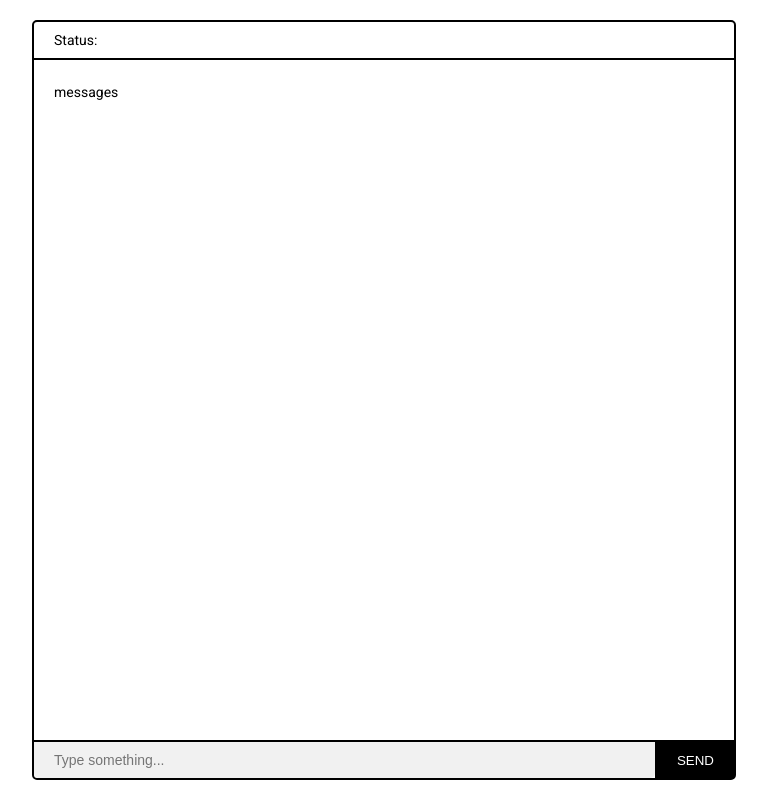
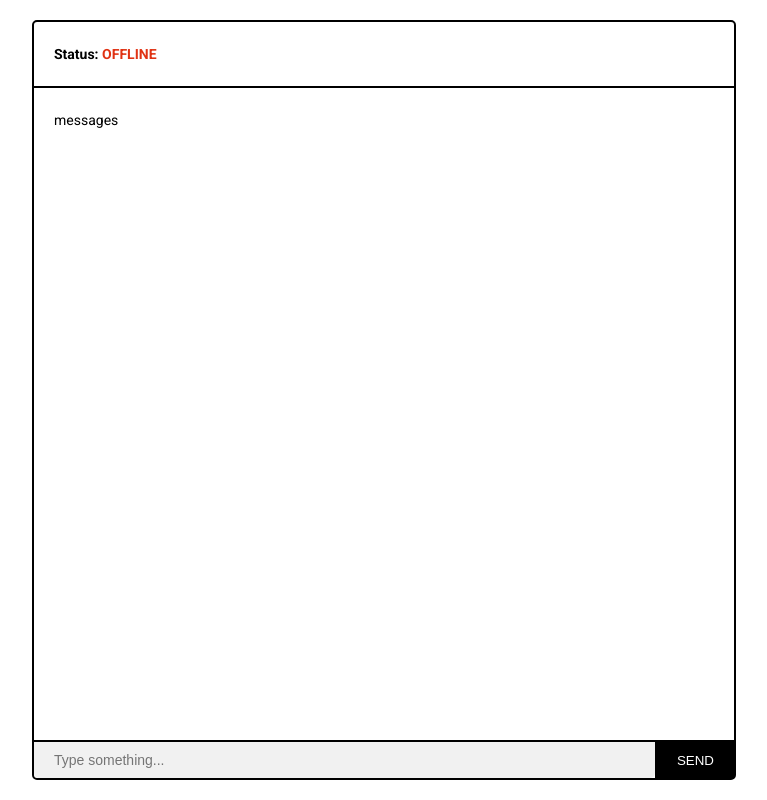
Before and after one commit to uniorunr/websoket-chat, a React (Create React App) app in the folder chat/: page / in a window 1280 px wide. Shown: the whole page, without its empty margins (256-1023 px from the left). Built offline with nearby package versions, Linux system fonts and the light colour scheme.

Commit message:
feat: add redux to components via Provider

```diff
--- a/chat/src/components/App.tsx
+++ b/chat/src/components/App.tsx
@@ -1,4 +1,6 @@
 import React from 'react';
+import { StoreState } from '../types';
+import { connect } from 'react-redux';
 import Input from './Input/Input';
 import Status from './Status/Status';
 import Messages from './Messages/Messages';
@@ -14,4 +16,8 @@ const App: React.FC = () => {
   );
 };
 
-export default App;
+const mapStateToProps = (state: StoreState) => ({
+  chatStatus: state.chatStatus
+});
+
+export default connect(mapStateToProps)(App);
--- a/chat/src/components/Status/Status.scss
+++ b/chat/src/components/Status/Status.scss
@@ -11,5 +11,21 @@
     padding: 10px 20px;
     display: flex;
     justify-content: flex-start;
+
+    p {
+      font-weight: 700;
+
+      .status__value {
+        text-transform: uppercase;
+      }
+
+      .status__value_offline {
+        color: #e03213;
+      }
+
+      .status__value_online {
+        color: green;
+      }
+    }
   }
 }
--- a/chat/src/components/Status/Status.tsx
+++ b/chat/src/components/Status/Status.tsx
@@ -1,14 +1,29 @@
 import React from 'react';
 import './Status.scss';
+import { connect } from 'react-redux';
+import { StoreState } from '../../types';
 
-const Status: React.FC = () => {
+const Status = ({ chatStatus }: StatusProps) => {
   return (
     <div className="status">
       <div className="status__content">
-        <span>Status:</span>
+        <p>
+          Status:{' '}
+          <span className={`status__value status__value_${chatStatus}`}>
+            {chatStatus}
+          </span>
+        </p>
       </div>
     </div>
   );
 };
 
-export default Status;
+interface StatusProps {
+  chatStatus: string;
+}
+
+const mapStateToProps = (state: StoreState) => ({
+  chatStatus: state.chatStatus
+});
+
+export default connect(mapStateToProps)(Status);
--- a/chat/src/index.tsx
+++ b/chat/src/index.tsx
@@ -1,10 +1,17 @@
 import React from 'react';
 import ReactDOM from 'react-dom';
-import './index.scss';
+import { Provider } from 'react-redux';
 import App from './components/App';
 import * as serviceWorker from './serviceWorker';
+import store from './store/mainStore';
+import './index.scss';
 
-ReactDOM.render(<App />, document.getElementById('root'));
+ReactDOM.render(
+  <Provider store={store}>
+    <App />
+  </Provider>,
+  document.getElementById('root')
+);
 
 // If you want your app to work offline and load faster, you can change
 // unregister() to register() below. Note this comes with some pitfalls.
```
